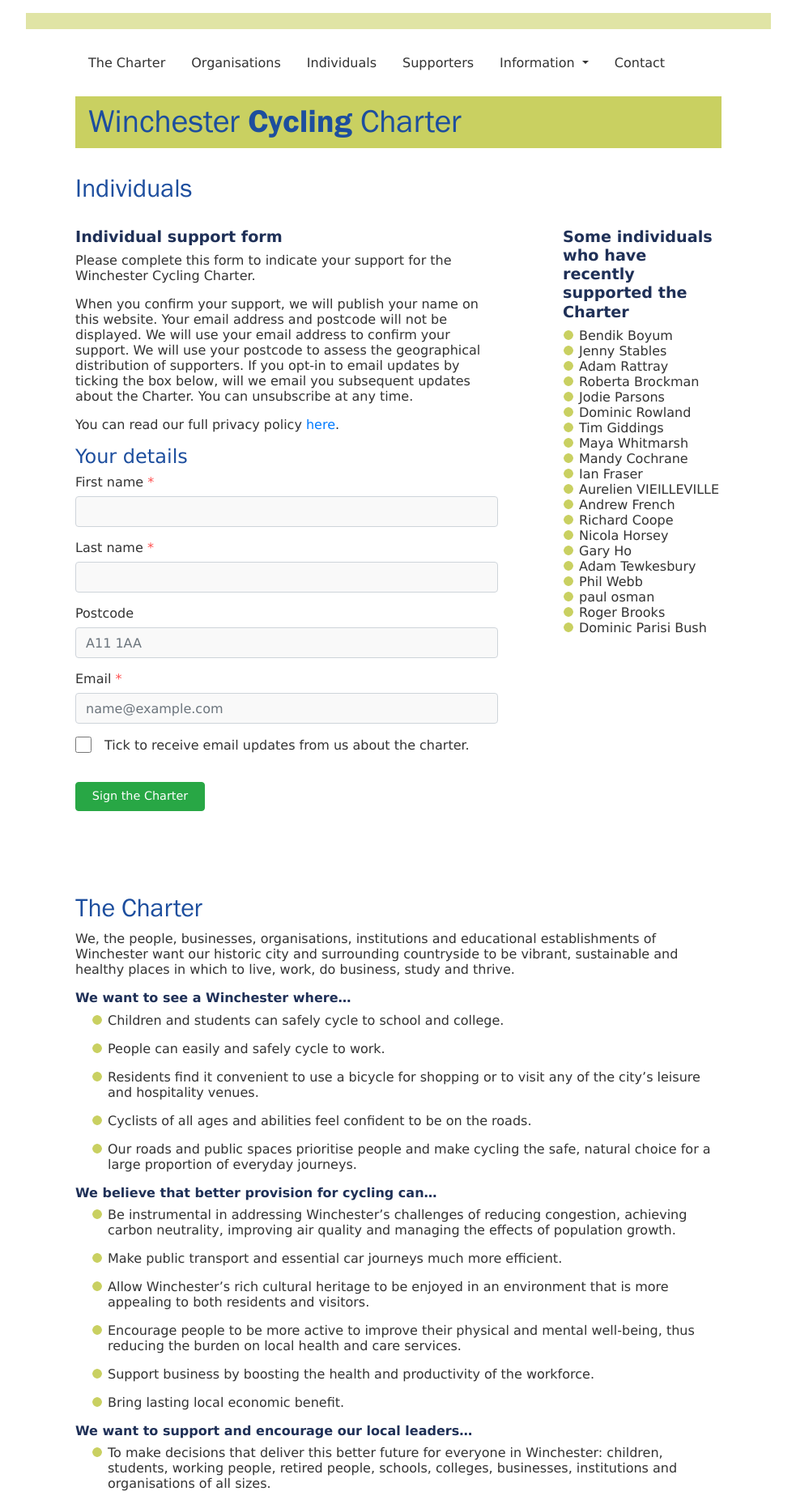
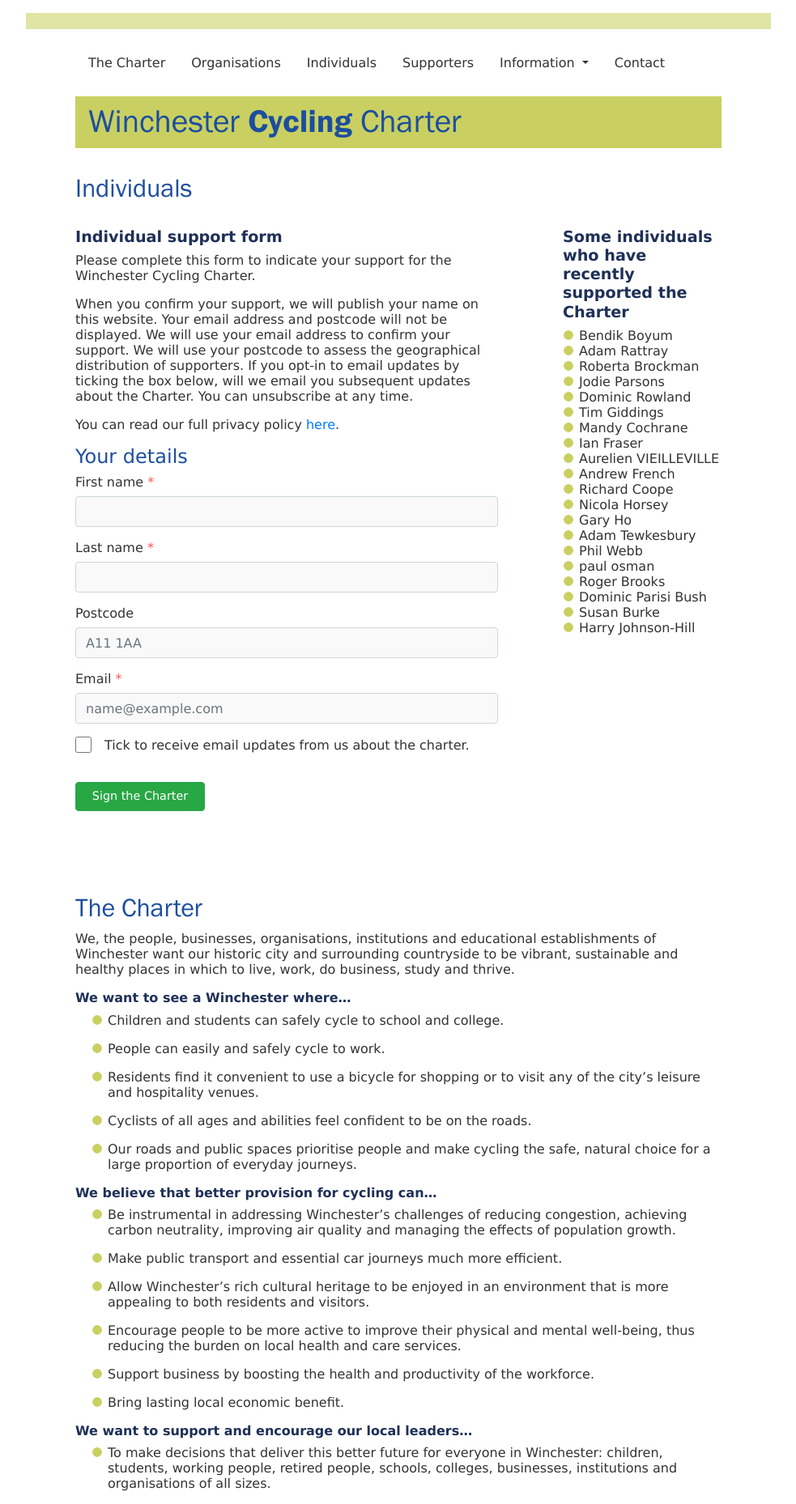
Before and after one commit to winchestercyclingcharter/winchestercyclingcharter.github.io, a Jekyll site: the page built from ind-page.md, in a window 1280 px wide. Shown: the whole page at 81% size, without its empty margins (148-1131 px from the left). Built offline with Jekyll 4.4.1, drawn with Linux system fonts in a browser that asks for light colours; nearby versions of some CDN libraries.

Commit message:
Update people.yml

```diff
--- a/_data/people.yml
+++ b/_data/people.yml
@@ -315,14 +315,12 @@
 - { lastname: Horsey, firstname: Nicola, dt: 20210317-171237-457168 }
 - { lastname: Ord, firstname: Liz, dt: 20210227-173443-122111 }
 - { lastname: Fraser, firstname: Ian, dt: 20210320-092631-186827 }
-- { lastname: Whitmarsh, firstname: Maya, dt: 20210320-094021-189875 }
 - { lastname: Parsons, firstname: Jodie, dt: 20210320-110450-879045 }
 - { lastname: Rowland, firstname: Dominic, dt: 20210320-105606-903743 }
 - { lastname: Brockman, firstname: Roberta, dt: 20210320-114431-091628 }
 - { lastname: Rattray, firstname: Adam, dt: 20210320-120619-173827 }
 - { lastname: French, firstname: Andrew, dt: 20210320-091711-075178 }
 - { lastname: VIEILLEVILLE, firstname: Aurelien, dt: 20210320-091902-381376 }
-- { lastname: Stables, firstname: Jenny, dt: 20210320-141123-928669 }
 - { lastname: Giddings, firstname: Tim, dt: 20210320-094902-427945 }
 - { lastname: Boyum, firstname: Bendik, dt: 20210320-171359-146112 }
 - { lastname: Cochrane, firstname: Mandy, dt: 20210320-093007-681629 }
```
